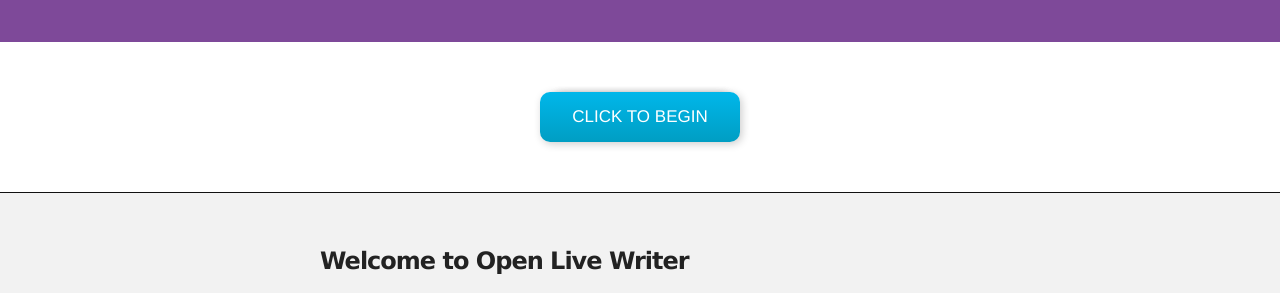
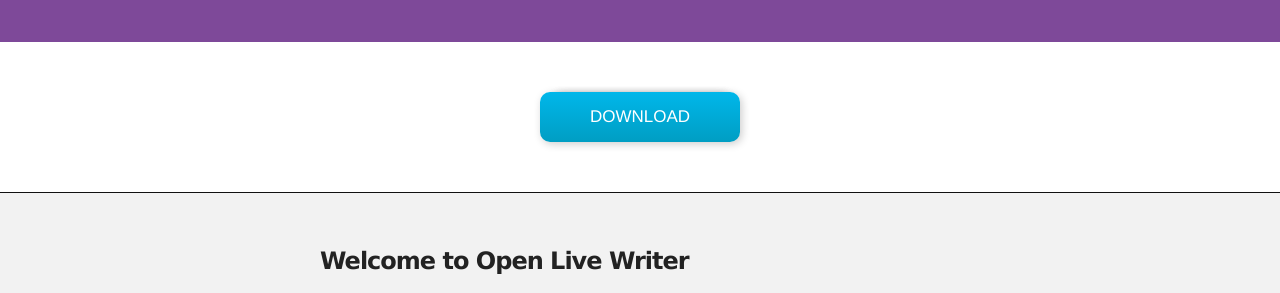
Before and after one commit to OpenLiveWriter/OpenLiveWriter.Github.io, a Jekyll site: the page built from index.html, in a window 1280 px wide. Shown: the part 202-495 px from the top of the page. Built offline with Jekyll 4.4.1, drawn with Linux system fonts in a browser that asks for light colours.

Commit message:
Update download.html

```diff
--- a/_includes/download.html
+++ b/_includes/download.html
@@ -1,7 +1,7 @@
 
     <div class="button">
       <a href="https://openlivewriter.azureedge.net/stable/Releases/Setup.exe"
-         onClick="ga('send', 'event', 'Download', 'download', 'Setup.exe'); return true;>Download</a>
+         onClick="ga('send', 'event', 'Download', 'download', 'Setup.exe'); return true;">Download</a>
       <p class="top">click to begin</p>
       <p class="bottom">4.6MB .exe</p>
     </div>
```
